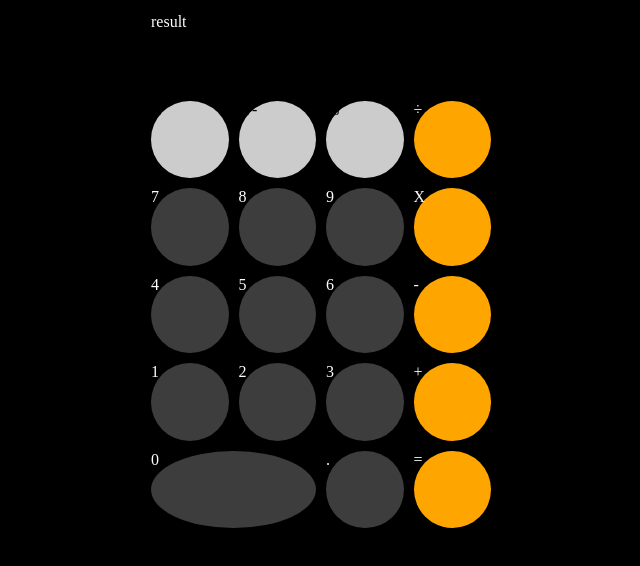
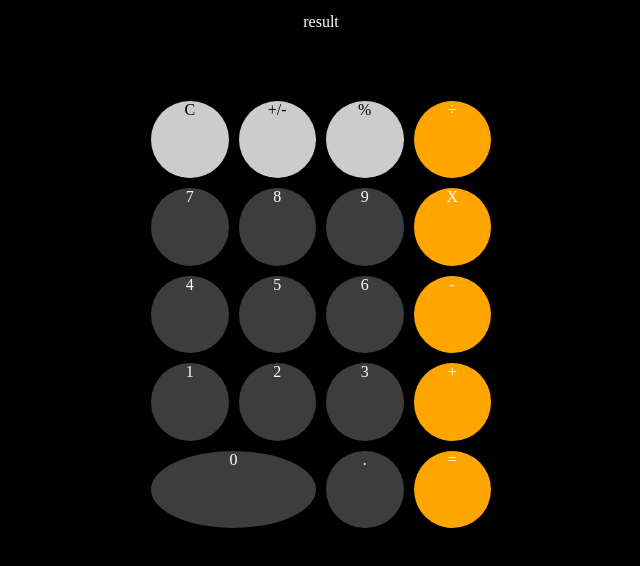
Before and after one commit to JosephCoburn/iCalc, a plain HTML site: page index.html in a window 1280 px wide. Shown: the whole page, without its empty margins (319-959 px from the left). Drawn offline with Linux system fonts and the light colour scheme.

Commit message:
centering button labels

```diff
--- a/css/style.css
+++ b/css/style.css
@@ -176,3 +176,8 @@ body {
   border: 1px;
   border-radius: 50%;
 }
+
+.center-text {
+  text-align: center;
+  margin: 0 auto;
+}
--- a/index.html
+++ b/index.html
@@ -10,26 +10,26 @@
 </head>
 <body>
   <div class="grid-container">
-      <div class="result">result</div>
-      <div class="clear">C</div>
-      <div class="pos-neg">+/-</div>
-      <div class="percent">%</div>
-      <div class="op-div">÷</div>
-      <div class="num7">7</div>
-      <div class="num8">8</div>
-      <div class="num9">9</div>
-      <div class="num4">4</div>
-      <div class="num5">5</div>
-      <div class="num6">6</div>
-      <div class="op-mul">X</div>
-      <div class="op-sub">-</div>
-      <div class="num1">1</div>
-      <div class="num2">2</div>
-      <div class="num3">3</div>
-      <div class="op-plus">+</div>
-      <div class="num0">0</div>
-      <div class="deci">.</div>
-      <div class="op-eq">=</div>
+      <div class="result"><div class="center-text">result</div></div>
+      <div class="clear"><div class="center-text">C</div></div>
+      <div class="pos-neg"><div class="center-text">+/-</div></div>
+      <div class="percent"><div class="center-text">%</div></div>
+      <div class="op-div"><div class="center-text">÷</div></div>
+      <div class="num7"><div class="center-text">7</div></div>
+      <div class="num8"><div class="center-text">8</div></div>
+      <div class="num9"><div class="center-text">9</div></div>
+      <div class="num4"><div class="center-text">4</div></div>
+      <div class="num5"><div class="center-text">5</div></div>
+      <div class="num6"><div class="center-text">6</div></div>
+      <div class="op-mul"><div class="center-text">X</div></div>
+      <div class="op-sub"><div class="center-text">-</div></div>
+      <div class="num1"><div class="center-text">1</div></div>
+      <div class="num2"><div class="center-text">2</div></div>
+      <div class="num3"><div class="center-text">3</div></div>
+      <div class="op-plus"><div class="center-text">+</div></div>
+      <div class="num0"><div class="center-text">0</div></div>
+      <div class="deci"><div class="center-text">.</div></div>
+      <div class="op-eq"><div class="center-text">=</div></div>
     </div>
 </body>
 </html>
```
